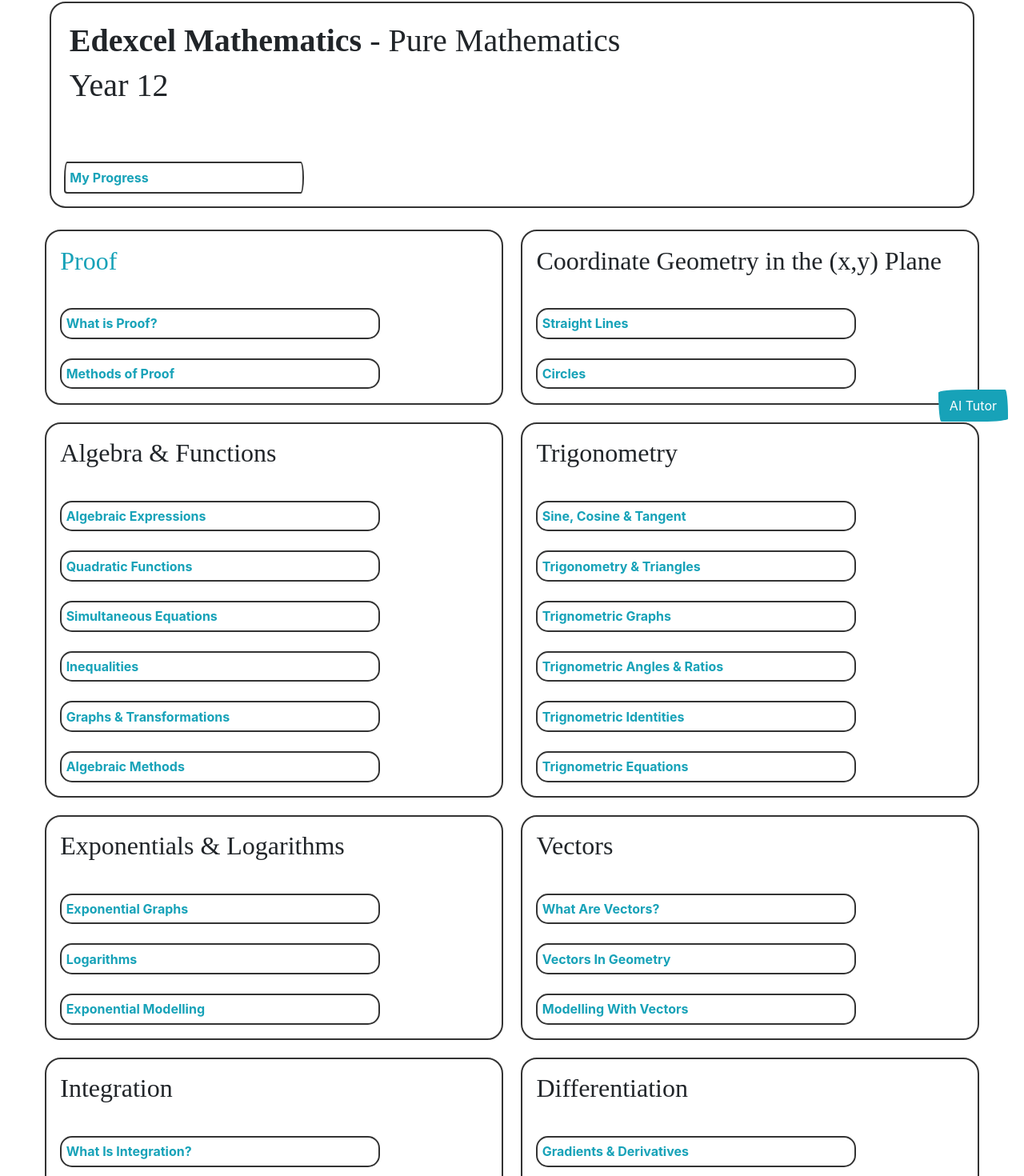
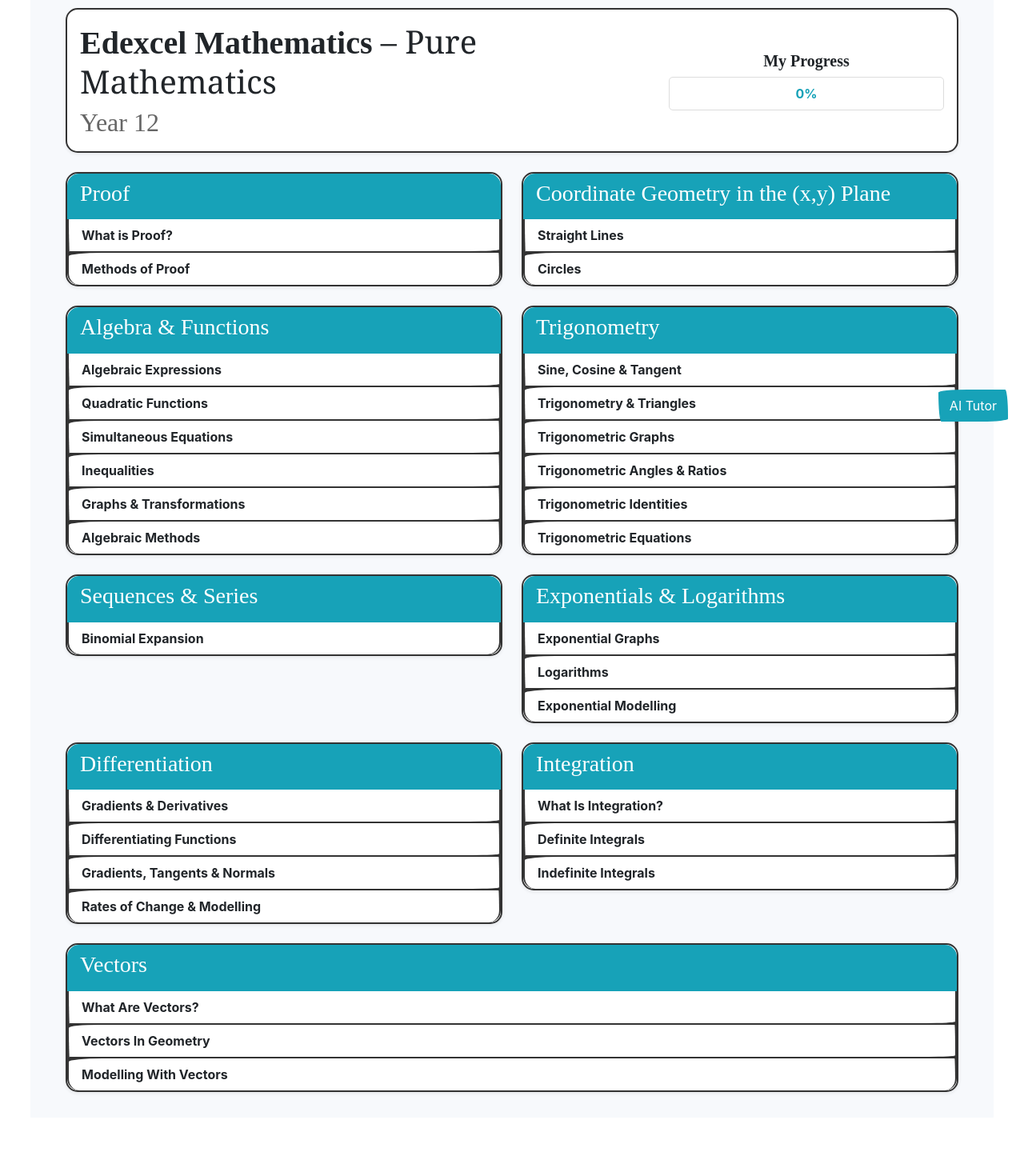
Before and after one commit to vtroyv/Root-Math, a Next.js app: page /learn/1 in a window 1280 px wide. Shown: the part 253-1723 px from the top of the page at 80% size. After the commit the page ends 1688 px from the top, so only its background shows below. Built offline with nearby package versions, Linux system fonts and the light colour scheme; a web font is replaced by a local one.

Commit message:
improved learn content UI

```diff
--- a/src/app/(authenticated)/learn/[content]/page.js
+++ b/src/app/(authenticated)/learn/[content]/page.js
@@ -1,338 +1,441 @@
-'use client'
-import React from 'react'
-import { Card, CardTitle, CardText, CardBody,  } from 'reactstrap';
+'use client';
+import React from 'react';
+import {
+  Container,
+  Row,
+  Col,
+  Card,
+  CardTitle,
+  CardText,
+  CardBody,
+  CardHeader,
+  Badge,
+  ListGroup,
+  ListGroupItem
+} from 'reactstrap';
 import { useRouter } from 'next/navigation';
 
 export default function EdxPm1() {
-    const router = useRouter()
+  const router = useRouter();
 
+  // Helper for navigation
+  const navigate = (path) => {
+    router.push(path);
+  };
 
   return (
-        <div className='Edxpm1-container' >
-
-
-             {/* <Card outline className='Edxpm1-title-card-container' color='info'  >
-
-                 <CardTitle className ='Edxpm1-title-card'>
-                     <h1><strong>Edexcel Mathematics </strong> - Pure Mathematics</h1>
-                                  <h1>Year 12</h1>
-                 </CardTitle>
-
-
-                 <CardBody>
-                     <Card   outline className="my-progress">
-
-                     <CardText>
-                         My Progress
-                     </CardText>
-
-
-
-                     </Card>
+    <div className="Edxpm1-container" style={{ backgroundColor: '#f7f9fc', minHeight: '100vh' }}>
+      <Container style={{ paddingTop: '2rem', paddingBottom: '2rem' }}>
+        {/* TOP SECTION - Title and "My Progress" */}
+        <Card body className="mb-4 shadow-sm" style={{ borderRadius: '15px' }}>
+          <Row>
+            <Col md={8}>
+              <CardHeader
+                style={{
+                  border: 'none',
+                  background: 'transparent',
+                  padding: '0'
+                }}
+              >
+                <h1 style={{ fontSize: '2.5rem', margin: '0 0 0.5rem 0', fontFamily: 'Georgia, serif' }}>
+                  <strong>Edexcel Mathematics</strong> – Pure Mathematics
+                </h1>
+                <h2 style={{ margin: 0, color: '#666' }}>Year 12</h2>
+              </CardHeader>
+            </Col>
+            <Col md={4} className="d-flex align-items-center">
+              <CardBody className="text-md-right text-center" style={{ padding: '0' }}>
+                <h5 style={{ fontWeight: 'bold', marginBottom: '0.5rem' }}>My Progress</h5>
+                <div
+                  style={{
+                    backgroundColor: '#fff',
+                    borderRadius: '5px',
+                    padding: '0.5rem 1rem',
+                    border: '1px solid #ddd'
+                  }}
+                >
+                  {/* You can replace this with a progress bar or more dynamic data */}
+                  <span style={{ color: '#17a2b8', fontWeight: 'bold' }}>0%</span>
+                </div>
               </CardBody>
-
-         </Card> */}
-
-         <div className='edx-maths-1-topics'>
-         <Card outline className='Edxpm1-title-card-container'  >
-
-     <CardTitle className ='Edxpm1-title-card'>
-         <h1><strong>Edexcel Mathematics </strong> - Pure Mathematics</h1>
-                      <h1>Year 12</h1>
-     </CardTitle>
-
-
-     <CardBody>
-         <Card   outline className="my-progress">
-
-         <CardText>
-             My Progress
-         </CardText>
-
-
-
-         </Card>
-     </CardBody>
-
+            </Col>
+          </Row>
         </Card>
 
-             <Card className='proof-y1'>
+        {/* MAIN TOPICS */}
+        <Row>
+          {/* Proof */}
+          <Col lg={6} className="mb-4">
+            <Card className="shadow-sm" style={{ borderRadius: '15px' }}>
+              <CardHeader
+                style={{
+                  backgroundColor: '#17a2b8',
+                  borderRadius: '15px 15px 0 0',
+                  border: 'none'
+                }}
+              >
+                <h3 style={{ color: '#fff' }}>Proof</h3>
+              </CardHeader>
+              <ListGroup flush style={{ borderRadius: '0 0 15px 15px' }}>
+                <ListGroupItem
+                  action
+                  onClick={() => navigate('what-is-proof')}
+                  style={{ cursor: 'pointer' }}
+                >
+                  What is Proof?
+                </ListGroupItem>
+                <ListGroupItem
+                  action
+                  onClick={() => navigate('methods-of-proof')}
+                  style={{ cursor: 'pointer' }}
+                >
+                  Methods of Proof
+                </ListGroupItem>
+              </ListGroup>
+            </Card>
+          </Col>
 
-                 <CardTitle> <h2 style={{color: '#17a2b8'}}> Proof</h2></CardTitle>
+          {/* Coordinate Geometry */}
+          <Col lg={6} className="mb-4">
+            <Card className="shadow-sm" style={{ borderRadius: '15px' }}>
+              <CardHeader
+                style={{
+                  backgroundColor: '#17a2b8',
+                  borderRadius: '15px 15px 0 0',
+                  border: 'none'
+                }}
+              >
+                <h3 style={{ color: '#fff' }}>Coordinate Geometry in the (x,y) Plane</h3>
+              </CardHeader>
+              <ListGroup flush style={{ borderRadius: '0 0 15px 15px' }}>
+                <ListGroupItem
+                  action
+                  onClick={() => navigate('')}
+                  style={{ cursor: 'pointer' }}
+                >
+                  Straight Lines
+                </ListGroupItem>
+                <ListGroupItem
+                  action
+                  onClick={() => navigate('')}
+                  style={{ cursor: 'pointer' }}
+                >
+                  Circles
+                </ListGroupItem>
+              </ListGroup>
+            </Card>
+          </Col>
+        </Row>
 
-                 <Card className='subsection' onClick={()=>navigate('what-is-proof')}>
-                         <CardText>
-                             What is Proof?
-                         </CardText>
+        <Row>
+          {/* Algebra & Functions */}
+          <Col lg={6} className="mb-4">
+            <Card className="shadow-sm" style={{ borderRadius: '15px' }}>
+              <CardHeader
+                style={{
+                  backgroundColor: '#17a2b8',
+                  borderRadius: '15px 15px 0 0',
+                  border: 'none'
+                }}
+              >
+                <h3 style={{ color: '#fff' }}>Algebra &amp; Functions</h3>
+              </CardHeader>
+              <ListGroup flush style={{ borderRadius: '0 0 15px 15px' }}>
+                <ListGroupItem
+                  action
+                  onClick={() => navigate('algebraic-expressions')}
+                  style={{ cursor: 'pointer' }}
+                >
+                  Algebraic Expressions
+                </ListGroupItem>
+                <ListGroupItem
+                  action
+                  onClick={() => navigate('quadratic-functions')}
+                  style={{ cursor: 'pointer' }}
+                >
+                  Quadratic Functions
+                </ListGroupItem>
+                <ListGroupItem
+                  action
+                  onClick={() => navigate('simultaneous-equations')}
+                  style={{ cursor: 'pointer' }}
+                >
+                  Simultaneous Equations
+                </ListGroupItem>
+                <ListGroupItem
+                  action
+                  onClick={() => navigate('inequalities')}
+                  style={{ cursor: 'pointer' }}
+                >
+                  Inequalities
+                </ListGroupItem>
+                <ListGroupItem
+                  action
+                  onClick={() => navigate('')}
+                  style={{ cursor: 'pointer' }}
+                >
+                  Graphs &amp; Transformations
+                </ListGroupItem>
+                <ListGroupItem
+                  action
+                  onClick={() => navigate('')}
+                  style={{ cursor: 'pointer' }}
+                >
+                  Algebraic Methods
+                </ListGroupItem>
+              </ListGroup>
+            </Card>
+          </Col>
 
+          {/* Trigonometry */}
+          <Col lg={6} className="mb-4">
+            <Card className="shadow-sm" style={{ borderRadius: '15px' }}>
+              <CardHeader
+                style={{
+                  backgroundColor: '#17a2b8',
+                  borderRadius: '15px 15px 0 0',
+                  border: 'none'
+                }}
+              >
+                <h3 style={{ color: '#fff' }}>Trigonometry</h3>
+              </CardHeader>
+              <ListGroup flush style={{ borderRadius: '0 0 15px 15px' }}>
+                <ListGroupItem
+                  action
+                  onClick={() => navigate('')}
+                  style={{ cursor: 'pointer' }}
+                >
+                  Sine, Cosine &amp; Tangent
+                </ListGroupItem>
+                <ListGroupItem
+                  action
+                  onClick={() => navigate('')}
+                  style={{ cursor: 'pointer' }}
+                >
+                  Trigonometry &amp; Triangles
+                </ListGroupItem>
+                <ListGroupItem
+                  action
+                  onClick={() => navigate('')}
+                  style={{ cursor: 'pointer' }}
+                >
+                  Trigonometric Graphs
+                </ListGroupItem>
+                <ListGroupItem
+                  action
+                  onClick={() => navigate('')}
+                  style={{ cursor: 'pointer' }}
+                >
+                  Trigonometric Angles &amp; Ratios
+                </ListGroupItem>
+                <ListGroupItem
+                  action
+                  onClick={() => navigate('')}
+                  style={{ cursor: 'pointer' }}
+                >
+                  Trigonometric Identities
+                </ListGroupItem>
+                <ListGroupItem
+                  action
+                  onClick={() => navigate('')}
+                  style={{ cursor: 'pointer' }}
+                >
+                  Trigonometric Equations
+                </ListGroupItem>
+              </ListGroup>
+            </Card>
+          </Col>
+        </Row>
 
+        <Row>
+          {/* Sequences & Series */}
+          <Col lg={6} className="mb-4">
+            <Card className="shadow-sm" style={{ borderRadius: '15px' }}>
+              <CardHeader
+                style={{
+                  backgroundColor: '#17a2b8',
+                  borderRadius: '15px 15px 0 0',
+                  border: 'none'
+                }}
+              >
+                <h3 style={{ color: '#fff' }}>Sequences &amp; Series</h3>
+              </CardHeader>
+              <ListGroup flush style={{ borderRadius: '0 0 15px 15px' }}>
+                <ListGroupItem
+                  action
+                  onClick={() => navigate('')}
+                  style={{ cursor: 'pointer' }}
+                >
+                  Binomial Expansion
+                </ListGroupItem>
+              </ListGroup>
             </Card>
+          </Col>
 
-                 <Card className='subsection' onClick={()=>navigate('methods-of-proof')}>
-                         <CardText>
-                            Methods of Proof
-                         </CardText>
+          {/* Exponentials & Logarithms */}
+          <Col lg={6} className="mb-4">
+            <Card className="shadow-sm" style={{ borderRadius: '15px' }}>
+              <CardHeader
+                style={{
+                  backgroundColor: '#17a2b8',
+                  borderRadius: '15px 15px 0 0',
+                  border: 'none'
+                }}
+              >
+                <h3 style={{ color: '#fff' }}>Exponentials &amp; Logarithms</h3>
+              </CardHeader>
+              <ListGroup flush style={{ borderRadius: '0 0 15px 15px' }}>
+                <ListGroupItem
+                  action
+                  onClick={() => navigate('')}
+                  style={{ cursor: 'pointer' }}
+                >
+                  Exponential Graphs
+                </ListGroupItem>
+                <ListGroupItem
+                  action
+                  onClick={() => navigate('')}
+                  style={{ cursor: 'pointer' }}
+                >
+                  Logarithms
+                </ListGroupItem>
+                <ListGroupItem
+                  action
+                  onClick={() => navigate('')}
+                  style={{ cursor: 'pointer' }}
+                >
+                  Exponential Modelling
+                </ListGroupItem>
+              </ListGroup>
+            </Card>
+          </Col>
+        </Row>
 
+        <Row>
+          {/* Differentiation */}
+          <Col lg={6} className="mb-4">
+            <Card className="shadow-sm" style={{ borderRadius: '15px' }}>
+              <CardHeader
+                style={{
+                  backgroundColor: '#17a2b8',
+                  borderRadius: '15px 15px 0 0',
+                  border: 'none'
+                }}
+              >
+                <h3 style={{ color: '#fff' }}>Differentiation</h3>
+              </CardHeader>
+              <ListGroup flush style={{ borderRadius: '0 0 15px 15px' }}>
+                <ListGroupItem
+                  action
+                  onClick={() => navigate('')}
+                  style={{ cursor: 'pointer' }}
+                >
+                  Gradients &amp; Derivatives
+                </ListGroupItem>
+                <ListGroupItem
+                  action
+                  onClick={() => navigate('')}
+                  style={{ cursor: 'pointer' }}
+                >
+                  Differentiating Functions
+                </ListGroupItem>
+                <ListGroupItem
+                  action
+                  onClick={() => navigate('')}
+                  style={{ cursor: 'pointer' }}
+                >
+                  Gradients, Tangents &amp; Normals
+                </ListGroupItem>
+                <ListGroupItem
+                  action
+                  onClick={() => navigate('')}
+                  style={{ cursor: 'pointer' }}
+                >
+                  Rates of Change &amp; Modelling
+                </ListGroupItem>
+              </ListGroup>
             </Card>
+          </Col>
 
+          {/* Integration */}
+          <Col lg={6} className="mb-4">
+            <Card className="shadow-sm" style={{ borderRadius: '15px' }}>
+              <CardHeader
+                style={{
+                  backgroundColor: '#17a2b8',
+                  borderRadius: '15px 15px 0 0',
+                  border: 'none'
+                }}
+              >
+                <h3 style={{ color: '#fff' }}>Integration</h3>
+              </CardHeader>
+              <ListGroup flush style={{ borderRadius: '0 0 15px 15px' }}>
+                <ListGroupItem
+                  action
+                  onClick={() => navigate('')}
+                  style={{ cursor: 'pointer' }}
+                >
+                  What Is Integration?
+                </ListGroupItem>
+                <ListGroupItem
+                  action
+                  onClick={() => navigate('')}
+                  style={{ cursor: 'pointer' }}
+                >
+                  Definite Integrals
+                </ListGroupItem>
+                <ListGroupItem
+                  action
+                  onClick={() => navigate('')}
+                  style={{ cursor: 'pointer' }}
+                >
+                  Indefinite Integrals
+                </ListGroupItem>
+              </ListGroup>
+            </Card>
+          </Col>
+        </Row>
 
-
+        <Row>
+          {/* Vectors */}
+          <Col lg={12}>
+            <Card className="shadow-sm" style={{ borderRadius: '15px' }}>
+              <CardHeader
+                style={{
+                  backgroundColor: '#17a2b8',
+                  borderRadius: '15px 15px 0 0',
+                  border: 'none'
+                }}
+              >
+                <h3 style={{ color: '#fff' }}>Vectors</h3>
+              </CardHeader>
+              <ListGroup flush style={{ borderRadius: '0 0 15px 15px' }}>
+                <ListGroupItem
+                  action
+                  onClick={() => navigate('')}
+                  style={{ cursor: 'pointer' }}
+                >
+                  What Are Vectors?
+                </ListGroupItem>
+                <ListGroupItem
+                  action
+                  onClick={() => navigate('')}
+                  style={{ cursor: 'pointer' }}
+                >
+                  Vectors In Geometry
+                </ListGroupItem>
+                <ListGroupItem
+                  action
+                  onClick={() => navigate('')}
+                  style={{ cursor: 'pointer' }}
+                >
+                  Modelling With Vectors
+                </ListGroupItem>
+              </ListGroup>
             </Card>
-
-             <Card className='algebra-y1'>
-                 <CardTitle>
-                     <h2>Algebra & Functions</h2>
-
-                 </CardTitle>
-
-                 <Card className='subsection' onClick={()=>navigate('algebraic-expressions')}>
-                         <CardText>
-                          Algebraic Expressions
-                         </CardText>
-                     </Card>
-
-                     <Card className='subsection' onClick={()=>navigate('quadratic-functions')}>
-                         <CardText>
-                             Quadratic Functions
-                         </CardText>
-
-                     </Card>
-
-                     <Card className='subsection' onClick={()=>navigate('simultaneous-equations')}>
-                         <CardText>
-                             Simultaneous Equations
-                         </CardText>
-
-                     </Card>
-
-                     <Card className='subsection' onClick={()=> navigate('inequalities')}>
-                         <CardText>
-                             Inequalities
-                         </CardText>
-
-                     </Card>
-
-                     <Card className='subsection' onClick={()=>navigate('')}>
-                         <CardText>
-                             Graphs & Transformations
-                         </CardText>
-
-                     </Card>
-                     <Card className='subsection'onClick={()=>navigate('')}>
-                         <CardText>
-                             Algebraic Methods
-                         </CardText>
-
-                     </Card>
-
-             </Card>
-
-             <Card className='geometry-y1'>
-                 <CardTitle>
-                     <h2>Coordinate Geometry in the (x,y) Plane</h2>
-                 </CardTitle>
-
-                 <Card className='subsection' onClick={()=>navigate('')}>
-                         <CardText >
-                            {/* style={{display: 'flex', justifyContent:'space-between', alignContent:'center', alignItems:'center'}} */}
-                            <div>Straight Lines</div>
-
-
-                             </CardText>
-
-
-                 </Card>
-
-                 <Card className='subsection' onClick={()=>navigate('')}>
-                         <CardText>
-                             Circles
-                         </CardText>
-
-                 </Card>
-
-             </Card>
-
-             <Card className='sequences-series-y1'>
-                 <CardTitle>
-                     <h2>Sequences & Series</h2>
-                 </CardTitle>
-
-                 <Card className='subsection' onClick={()=>navigate('')}>
-                         <CardText>
-                             Binomial Expansion
-                         </CardText>
-
-                 </Card>
-
-
-             </Card>
-
-             <Card className='trigonometry-y1'>
-                 <CardTitle>
-                     <h2>Trigonometry</h2>
-                 </CardTitle>
-
-                 <Card className='subsection' onClick={()=>navigate('')}>
-                         <CardText>
-                             Sine, Cosine & Tangent
-                         </CardText>
-
-                 </Card>
-
-                 <Card className='subsection' onClick={()=>navigate('')}>
-                         <CardText>
-                             Trigonometry & Triangles
-                         </CardText>
-
-                 </Card>
-
-                 <Card className='subsection' onClick={()=>navigate('')}>
-                         <CardText>
-                            Trignometric Graphs
-                         </CardText>
-
-                 </Card>
-
-                 <Card className='subsection' onClick={()=>navigate('')}>
-                         <CardText>
-                            Trignometric Angles & Ratios
-
-                         </CardText>
-
-                 </Card>
-
-                 <Card className='subsection' onClick={()=>navigate('')}>
-                         <CardText>
-                            Trignometric Identities
-
-                         </CardText>
-
-                 </Card>
-
-                 <Card className='subsection' onClick={()=>navigate('')}>
-                         <CardText>
-                            Trignometric Equations
-
-                         </CardText>
-
-                 </Card>
-
-
-
-             </Card>
-
-             <Card className='logs-exp-y1'>
-                 <CardTitle>
-                     <h2>Exponentials & Logarithms</h2>
-                 </CardTitle>
-
-                 <Card className='subsection' onClick={()=>navigate('')}>
-                         <CardText>
-                             Exponential Graphs
-                         </CardText>
-
-                 </Card>
-                 <Card className='subsection' onClick={()=>navigate('')}>
-                         <CardText>
-                             Logarithms
-                         </CardText>
-
-                 </Card>
-                 <Card className='subsection' onClick={()=>navigate('')}>
-                         <CardText>
-                             Exponential Modelling
-                         </CardText>
-
-                 </Card>
-
-
-
-             </Card>
-
-             <Card className='differentiation-y1'>
-                 <CardTitle>
-                     <h2>Differentiation</h2>
-                 </CardTitle>
-
-                 <Card className='subsection' onClick={()=>navigate('')}>
-                         <CardText>
-                             Gradients & Derivatives
-                         </CardText>
-
-                 </Card>
-                 <Card className='subsection' onClick={()=>navigate('')}>
-                         <CardText>
-                             Differentiating Functions
-                         </CardText>
-
-                 </Card>
-                 <Card className='subsection' onClick={()=>navigate('')}>
-                         <CardText>
-                            Gradients, Tangents & Normals
-                         </CardText>
-
-                 </Card>
-                 <Card className='subsection' onClick={()=>navigate('')}>
-                         <CardText>
-                             Rates of Change & Modelling
-                         </CardText>
-
-                 </Card>
-
-
-             </Card>
-
-             <Card className='integration-y1'>
-                 <CardTitle>
-                     <h2>Integration</h2>
-                 </CardTitle>
-
-                 <Card className='subsection' onClick={()=>navigate('')}>
-                         <CardText >
-                             What Is Integration?
-                         </CardText>
-                 </Card>
-
-
-                 <Card className='subsection' onClick={()=>navigate('')}>
-                         <CardText>
-                            Definite Integrals
-                         </CardText>
-
-                 </Card>
-
-                 <Card className='subsection' onClick={()=>navigate('')}>
-                     <CardText>
-                         Indefinite Integrals
-                     </CardText>
-                 </Card>
-
-             </Card>
-
-             <Card className='vectors-y1'>
-                 <CardTitle>
-                     <h2>Vectors</h2>
-                 </CardTitle>
-
-                 <Card className='subsection' onClick={()=>navigate('')}>
-                         <CardText>
-                            What Are Vectors?
-                         </CardText>
-
-                 </Card>
-                 <Card className='subsection' onClick={()=>navigate('')}>
-                         <CardText>
-                             Vectors In Geometry
-                         </CardText>
-
-                 </Card>
-                 <Card className='subsection' onClick={()=>navigate('')}>
-                         <CardText>
-                         Modelling With Vectors
-                         </CardText>
-                 </Card>
-             </Card>
+          </Col>
+        </Row>
+      </Container>
     </div>
-        </div>
-       )
+  );
 }
```
Lines whose indentation alone changed are shown as unchanged.
